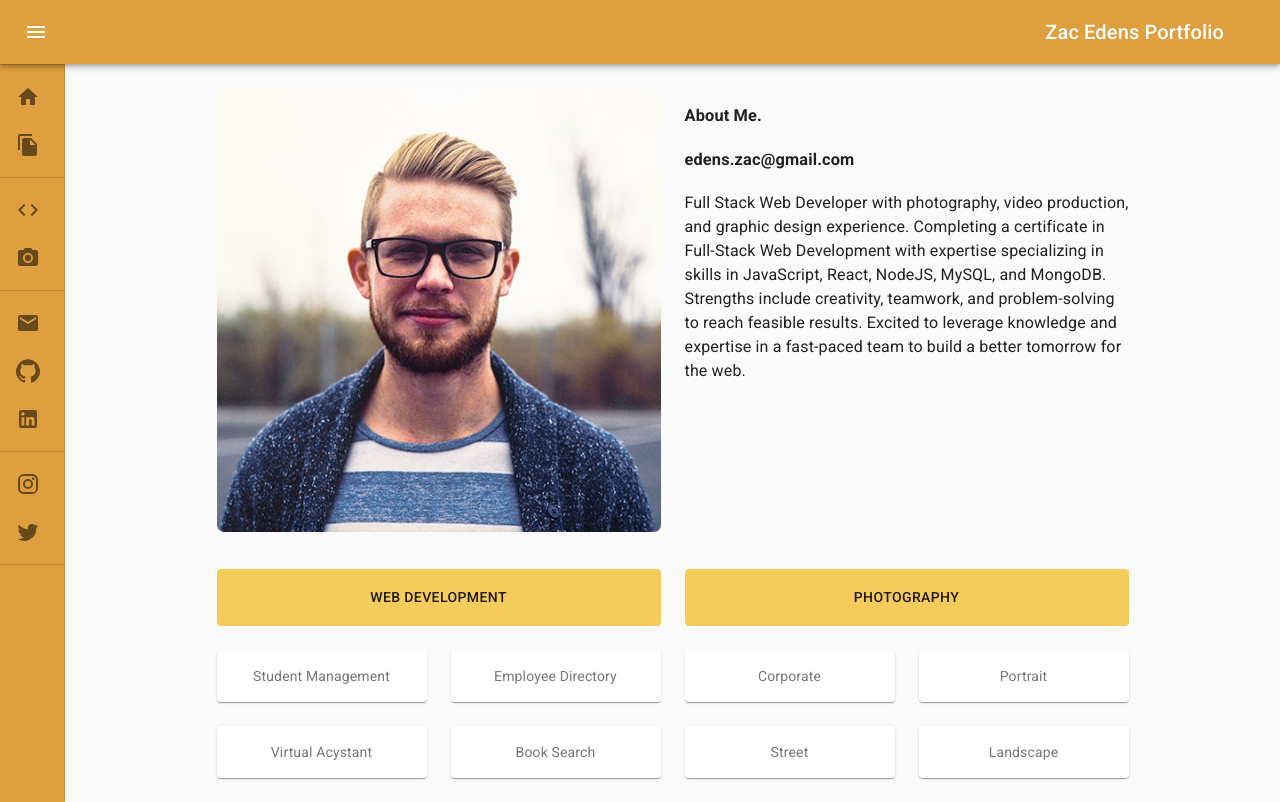
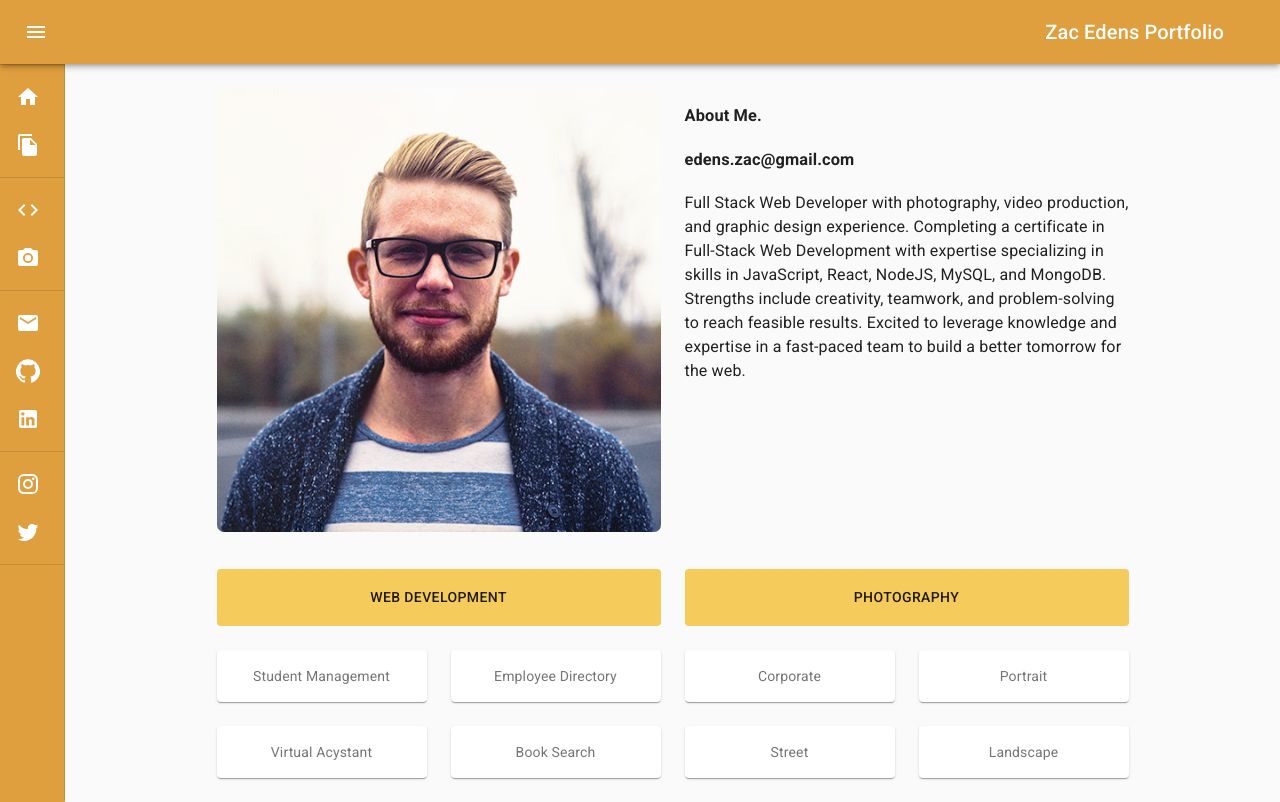
Before and after one commit to themancalledzac/edens-portfolio, a React (Create React App) app: page / in a window 1280 px wide. Built offline with nearby package versions, Linux system fonts and the light colour scheme.

Commit message:
state for portrait change, changed logos to be white

```diff
--- a/src/components/HeaderCard.js
+++ b/src/components/HeaderCard.js
@@ -14,19 +14,19 @@ const useStyles = makeStyles((theme) => ({
     flexGrow: 1,
   },
 }));
-const HeaderCard = (props) => {
+const HeaderCard = () => {
   const classes = useStyles();
   const headerTitle = useSelector((title) => title.headerTitle);
   const headerParagraph = useSelector((paragraph) => paragraph.headerParagraph);
   // future development
-  const headerImage = images[props.id];
+  const headerImage = useSelector((image) => image.headerImage);
   //   console.log(portrait);
   //   console.log(headerImage.src);
   //   console.log(headerImage.title);
   return (
     <Grid container spacing={3}>
       <Grid item xs={12} sm={6}>
-        <img className={classes.portrait} src={portrait} alt='portrait' />
+        <img className={classes.portrait} src={headerImage} alt='portrait' />
       </Grid>
       <Grid item xs={12} sm={6}>
         <h3 style={{ marginBottom: "20px" }}>{headerTitle}.</h3>
--- a/src/page/Home.js
+++ b/src/page/Home.js
@@ -31,7 +31,7 @@ const Home = () => {
   return (
     <div className={classes.root}>
       <Container maxWidth='md'>
-        <HeaderCard id={0} />
+        <HeaderCard />
         {/*<AboutMe /> */}
         <Grid container spacing={3}>
           {changePhotoState ? "" : <WebDevHome />}
--- a/src/page/NavBar.js
+++ b/src/page/NavBar.js
@@ -52,6 +52,7 @@ const useStyles = makeStyles((theme) => ({
   appBar: {
     zIndex: theme.zIndex.drawer + 1,
     backgroundColor: colors.orange,
+    color: colors.white,
 
     transition: theme.transitions.create(["width", "margin"], {
       easing: theme.transitions.easing.sharp,
@@ -76,10 +77,12 @@ const useStyles = makeStyles((theme) => ({
     width: drawerWidth,
     flexShrink: 0,
     whiteSpace: "nowrap",
+    color: colors.white,
   },
   drawerOpen: {
     width: drawerWidth,
     backgroundColor: colors.orange,
+    color: colors.white,
     transition: theme.transitions.create("width", {
       easing: theme.transitions.easing.sharp,
       duration: theme.transitions.duration.enteringScreen,
@@ -108,6 +111,10 @@ const useStyles = makeStyles((theme) => ({
   content: {
     flexGrow: 1,
     padding: theme.spacing(3),
+  },
+  logo: {
+    color: "white",
+    textShadow: "0.5px 0.5px 1px #9e9e9e",
   },
 }));
 
@@ -166,7 +173,7 @@ export default function NavBar() {
               [classes.hide]: open,
             })}
           >
-            <MenuIcon />
+            <MenuIcon color='inherit' />
           </IconButton>
           <Typography variant='h6' noWrap style={{ marginRight: "2rem" }}>
             Zac Edens Portfolio
@@ -192,7 +199,7 @@ export default function NavBar() {
             {theme.direction === "rtl" ? (
               <ChevronRightIcon />
             ) : (
-              <ChevronLeftIcon />
+              <ChevronLeftIcon className={classes.logo} />
             )}
           </IconButton>
         </div>
@@ -201,9 +208,9 @@ export default function NavBar() {
           <div to={"/"}>
             <ListItem button key={"About Me"} onClick={() => clickAbout()}>
               <ListItemIcon>
-                <HomeIcon />
+                <HomeIcon className={classes.logo} />
               </ListItemIcon>
-              <ListItemText primary={"About Me"} />
+              <ListItemText className={classes.logo} primary={"About Me"} />
             </ListItem>
           </div>
           <div>
@@ -215,9 +222,9 @@ export default function NavBar() {
               target='_blank'
             >
               <ListItemIcon>
-                <FileCopyIcon />
+                <FileCopyIcon className={classes.logo} />
               </ListItemIcon>
-              <ListItemText primary={"Resume Link"} />
+              <ListItemText className={classes.logo} primary={"Resume Link"} />
             </ListItem>
           </div>
         </List>
@@ -226,17 +233,17 @@ export default function NavBar() {
           <div>
             <ListItem button key={"Web Dev"} onClick={() => clickWeb()}>
               <ListItemIcon>
-                <CodeIcon />
+                <CodeIcon className={classes.logo} />
               </ListItemIcon>
-              <ListItemText primary={"Web Dev"} />
+              <ListItemText className={classes.logo} primary={"Web Dev"} />
             </ListItem>
           </div>
           <div>
             <ListItem button key={"Photography"} onClick={() => clickPhoto()}>
               <ListItemIcon>
-                <CameraAltIcon />
+                <CameraAltIcon className={classes.logo} />
               </ListItemIcon>
-              <ListItemText primary={"Photography"} />
+              <ListItemText className={classes.logo} primary={"Photography"} />
             </ListItem>
           </div>
         </List>
@@ -253,9 +260,9 @@ export default function NavBar() {
             }
           >
             <ListItemIcon>
-              <EmailIcon />
+              <EmailIcon className={classes.logo} />
             </ListItemIcon>
-            <ListItemText primary={"Email"} />
+            <ListItemText className={classes.logo} primary={"Email"} />
           </ListItem>
           <ListItem
             button
@@ -265,9 +272,9 @@ export default function NavBar() {
             }
           >
             <ListItemIcon>
-              <GitHubIcon />
+              <GitHubIcon className={classes.logo} />
             </ListItemIcon>
-            <ListItemText primary={"Github"} />
+            <ListItemText className={classes.logo} primary={"Github"} />
           </ListItem>
           <ListItem
             button
@@ -277,9 +284,9 @@ export default function NavBar() {
             }
           >
             <ListItemIcon>
-              <LinkedInIcon />
+              <LinkedInIcon className={classes.logo} />
             </ListItemIcon>
-            <ListItemText primary={"LinkedIn"} />
+            <ListItemText className={classes.logo} primary={"LinkedIn"} />
           </ListItem>
         </List>
         <Divider />
@@ -295,9 +302,9 @@ export default function NavBar() {
             }
           >
             <ListItemIcon>
-              <InstagramIcon />
+              <InstagramIcon className={classes.logo} />
             </ListItemIcon>
-            <ListItemText primary={"Instagram"} />
+            <ListItemText className={classes.logo} primary={"Instagram"} />
           </ListItem>
           <ListItem
             button
@@ -307,9 +314,9 @@ export default function NavBar() {
             }
           >
             <ListItemIcon>
-              <TwitterIcon />
+              <TwitterIcon className={classes.logo} />
             </ListItemIcon>
-            <ListItemText primary={"Twitter"} />
+            <ListItemText className={classes.logo} primary={"Twitter"} />
           </ListItem>
         </List>
         <Divider />
--- /dev/null
+++ b/src/utils/reducers/headerImage.js
@@ -0,0 +1,19 @@
+const headerImage = (
+  image = require("../../assets/personal_portrait_color.jpg").default,
+  action
+) => {
+  switch (action.type) {
+    case "WEB_ABOUT":
+      return (image = require("../../assets/personal_portrait_color.jpg")
+        .default);
+    case "PHOTO_ABOUT":
+      return (image = require("../../assets/portrait_photography.jpg").default);
+    case "RESET":
+      return (image = require("../../assets/personal_portrait_color.jpg")
+        .default);
+    default:
+      return image;
+  }
+};
+
+export default headerImage;
--- a/src/utils/reducers/index.js
+++ b/src/utils/reducers/index.js
@@ -5,6 +5,7 @@ import changePhotoState from "./changePhotoState";
 import changeWidth from "./changeWidth";
 import headerParagraph from "./headerParagraph";
 import headerTitle from "./headerTitle";
+import headerImage from "./headerImage";
 
 // import changeWidth from "./changeWidth";
 
@@ -15,6 +16,7 @@ const allReducer = combineReducers({
   changeWidth,
   headerParagraph,
   headerTitle,
+  headerImage,
 });
 
 export default allReducer;
```
Also changed, not shown: src/assets/portrait_photography.jpg (added).
